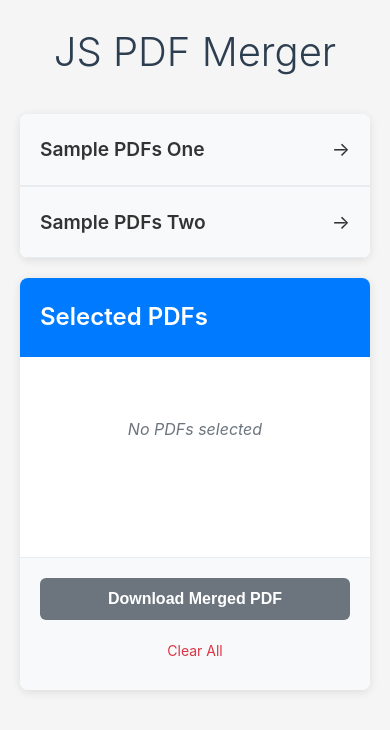
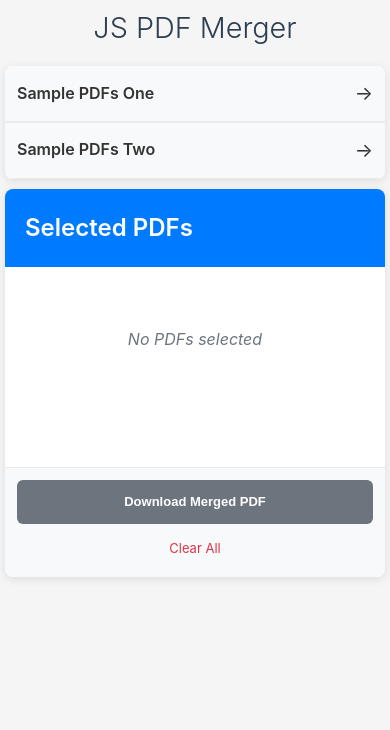
Before and after one commit to amiPuskar/pdf-merger-js, a website: page index.html in a window 390 px wide. Drawn offline with nearby package versions, Linux system fonts and the light colour scheme.

Commit message:
Update style.css

```diff
--- a/style.css
+++ b/style.css
@@ -138,6 +138,8 @@ h1 {
     border: 2px solid #28a745;
     background: #d4edda;
     color: #28a745;
+    -webkit-tap-highlight-color: transparent;
+    touch-action: manipulation;
 }
 
 .pdf-icon:hover {
@@ -249,6 +251,9 @@ h1 {
     font-weight: 600;
     cursor: pointer;
     transition: all 0.2s ease;
+    -webkit-tap-highlight-color: transparent;
+    touch-action: manipulation;
+    min-height: 44px;
 }
 
 .download-btn:hover:not(:disabled) {
@@ -298,9 +303,19 @@ h1 {
 
 /* Responsive Design */
 @media (max-width: 768px) {
+    .container {
+        padding: 10px;
+    }
+
+    h1 {
+        font-size: 2rem;
+        margin-bottom: 20px;
+    }
+
     .main-content {
         flex-direction: column;
         height: auto;
+        gap: 15px;
     }
 
     .left-panel,
@@ -316,4 +331,102 @@ h1 {
     .selected-pdfs {
         max-height: 40vh;
     }
+
+    .accordion-header {
+        padding: 15px;
+    }
+
+    .group-title {
+        font-size: 1.1rem;
+    }
+
+    .pdf-item {
+        padding: 12px 15px;
+    }
+
+    .pdf-name {
+        font-size: 0.9rem;
+    }
+
+    .pdf-icon {
+        width: 28px;
+        height: 28px;
+        font-size: 14px;
+    }
+
+    .action-buttons {
+        padding: 15px;
+    }
+
+    .download-btn {
+        padding: 10px 20px;
+        font-size: 14px;
+    }
 }
+
+@media (max-width: 480px) {
+    .container {
+        padding: 5px;
+    }
+
+    h1 {
+        font-size: 1.8rem;
+        margin-bottom: 15px;
+    }
+
+    .main-content {
+        gap: 10px;
+    }
+
+    .accordion-header {
+        padding: 12px;
+    }
+
+    .group-title {
+        font-size: 1rem;
+    }
+
+    .pdf-item {
+        padding: 10px 12px;
+    }
+
+    .pdf-name {
+        font-size: 0.85rem;
+    }
+
+    .pdf-icon {
+        width: 26px;
+        height: 26px;
+        font-size: 12px;
+    }
+
+    .selected-pdf-item {
+        padding: 10px 12px;
+        margin-bottom: 6px;
+    }
+
+    .selected-pdf-name {
+        font-size: 0.85rem;
+    }
+
+    .remove-icon {
+        width: 22px;
+        height: 22px;
+        font-size: 12px;
+    }
+
+    .action-buttons {
+        padding: 12px;
+        gap: 8px;
+    }
+
+    .download-btn {
+        padding: 8px 16px;
+        font-size: 13px;
+    }
+
+    .clear-link {
+        font-size: 13px;
+        padding: 6px;
+    }
+}
```
